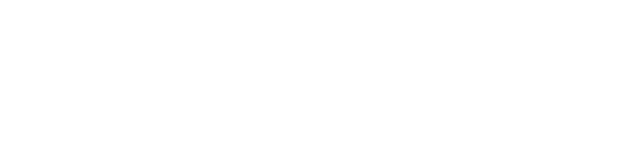
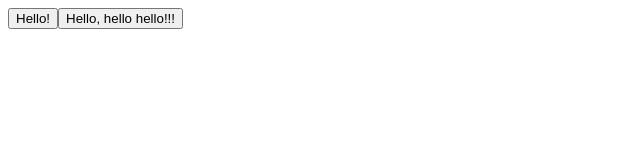
Before and after one commit to PanZdan/zadanie_11_5, a plain HTML site: page index.html in a window 1280 px wide. Shown: the whole page, without its empty margins (0-640 px from the left). Drawn offline with nearby package versions, Linux system fonts and the light colour scheme.

Commit message:
Change index.html and scripts.js

```diff
--- a/index.html
+++ b/index.html
@@ -1,9 +1,9 @@
 <!-- index.html -->
 <html>
 <head>
-	<meta charset="utf-8">
-	<title>Page title</title>
-
+<meta charset="utf-8">
+<title>Page title</title>
+<body>
 <script src="https://cdnjs.cloudflare.com/ajax/libs/jquery/3.2.1/jquery.min.js"></script>
 <script src="js/scripts.js"></script>
 </body>
--- a/js/scripts.js
+++ b/js/scripts.js
@@ -1,25 +1,21 @@
-function Phone(brand, price, color, inches) {
-	this.brand = brand;
-	this.price = price;
-	this.color = color;
-	this.inches = inches;
-	// this.blablabla = function() {
-	// 	console.log("The phone brand is " + this.brand + ", color is " + this.color + ", inches is " + this.inches + ", and the price is " + this.price + ".");
-	// }
-}
-Phone.prototype.printInfo = function() {
-	console.log("The phone brand is " + this.brand + ", color is " + this.color + ", inches is " + this.inches + ", and the price is " + this.price + ".");
+function Button(text) {
+	this.text = text || 'Hello';
+
 }
 
-var SamsungGalaxyS6 = new Phone("Samsung", 2200, "black", 5.5);
-var Iphone6S = new Phone("Apple", 2250, "silver", 5.3);
-var OnePlusOne = new Phone("OnePlus", 1600, "black", 4.9);
+Button.prototype = {
+	create: function() {
+		var self = this;
+		this.$element = $('<button>');
+		this.$element.text(this.text);
+		this.$element.click(function() {
+			alert(self.text)
+		});
+		$('body').append(this.$element);
+	}
+}
+var btn1 = new Button('Hello!');
+btn1.create();
 
-SamsungGalaxyS6.printInfo();
-Iphone6S.printInfo();
-OnePlusOne.printInfo();
-
-Phone.prototype.Inches = function() {
-	console.log("The phone is " + this.brand + " inches is " + this.inches + ".");
-}
-Iphone6S.Inches();
+var btn2 = new Button('Hello, hello hello!!!')
+btn2.create();
```
